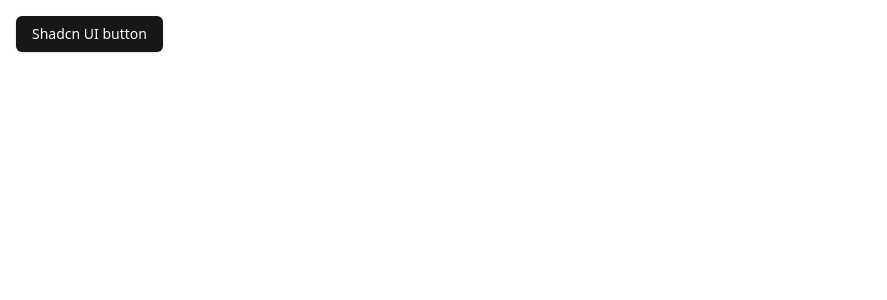
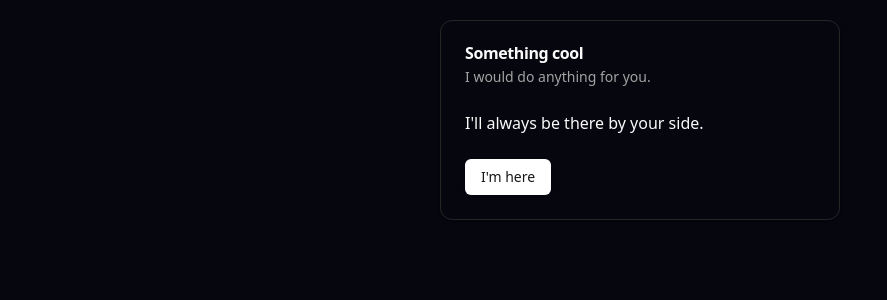
Before and after one commit to IAmTahazzot/flux, a Next.js app: page / in a window 1280 px wide. Shown: the top 300 px of the page, without its empty margins (0-887 px from the left). Built offline with nearby package versions, Linux system fonts and the light colour scheme.

Commit message:
feature: shadcn ui theme tweaked to project ui

```diff
--- a/src/app/globals.css
+++ b/src/app/globals.css
@@ -9,46 +9,17 @@
 
 @layer base {
   :root {
-    --background: 0 0% 100%;
-    --foreground: 0 0% 3.9%;
-    --card: 0 0% 100%;
-    --card-foreground: 0 0% 3.9%;
-    --popover: 0 0% 100%;
-    --popover-foreground: 0 0% 3.9%;
-    --primary: 0 0% 9%;
-    --primary-foreground: 0 0% 98%;
-    --secondary: 0 0% 96.1%;
-    --secondary-foreground: 0 0% 9%;
-    --muted: 0 0% 96.1%;
-    --muted-foreground: 0 0% 45.1%;
-    --accent: 0 0% 96.1%;
-    --accent-foreground: 0 0% 9%;
-    --destructive: 0 84.2% 60.2%;
-    --destructive-foreground: 0 0% 98%;
-    --border: 0 0% 89.8%;
-    --input: 0 0% 89.8%;
-    --ring: 0 0% 3.9%;
-    --chart-1: 12 76% 61%;
-    --chart-2: 173 58% 39%;
-    --chart-3: 197 37% 24%;
-    --chart-4: 43 74% 66%;
-    --chart-5: 27 87% 67%;
-    --radius: 0.5rem
-  }
-  .dark {
-    --background: 0 0% 3.9%;
+    --background: 240 45% 4%;
     --foreground: 0 0% 98%;
-    --card: 0 0% 3.9%;
-    --card-foreground: 0 0% 98%;
-    --popover: 0 0% 3.9%;
-    --popover-foreground: 0 0% 98%;
-    --primary: 0 0% 98%;
+    --primary: 0 0% 100%;
     --primary-foreground: 0 0% 9%;
-    --secondary: 0 0% 14.9%;
+    --secondary: 240 9% 18%;
     --secondary-foreground: 0 0% 98%;
+    --tertiary: 240 31% 6%;
+    --tertiary-foreground: 0 0% 98%;
     --muted: 0 0% 14.9%;
     --muted-foreground: 0 0% 63.9%;
-    --accent: 0 0% 14.9%;
+    --accent: 240 9% 18%;
     --accent-foreground: 0 0% 98%;
     --destructive: 0 62.8% 30.6%;
     --destructive-foreground: 0 0% 98%;
@@ -59,7 +30,8 @@
     --chart-2: 160 60% 45%;
     --chart-3: 30 80% 55%;
     --chart-4: 280 65% 60%;
-    --chart-5: 340 75% 55%
+    --chart-5: 340 75% 55%;
+    --radius: 0.5rem
   }
 }
 
@@ -67,6 +39,7 @@
   * {
     @apply border-border;
   }
+
   body {
     @apply bg-background text-foreground;
   }
--- a/src/app/page.tsx
+++ b/src/app/page.tsx
@@ -1,9 +1,22 @@
-import { Button } from "@/components/ui/button";
+import { Card, CardContent, CardDescription, CardHeader, CardTitle } from '@/components/ui/card';
+import { Button } from '@/components/ui/button';
 
 const Home = () => {
   return (
-    <div className='m-4'>
-      <Button>Shadcn UI button</Button>
+    <div className="m-5">
+      <Card className="max-w-[400px] mx-auto">
+        <CardHeader>
+          <CardTitle>Something cool</CardTitle>
+          <CardDescription>I would do anything for you.</CardDescription>
+        </CardHeader>
+
+        <CardContent>
+          <p>I'll always be there by your side.</p>
+          <br />
+
+          <Button>I'm here</Button>
+        </CardContent>
+      </Card>
     </div>
   );
 };
```
